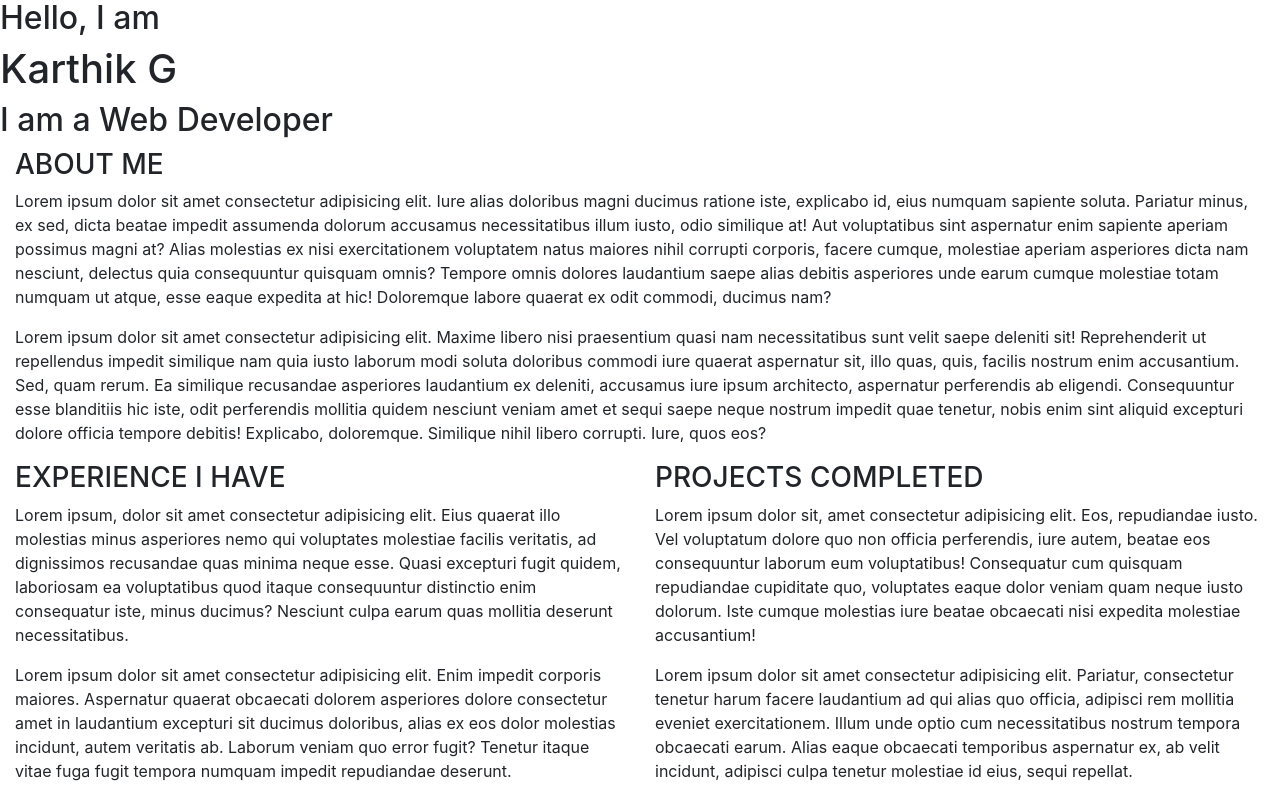
After one commit to karthxk/Disease-Prediction, a Flask app: page /trial in a window 1280 px wide. The commit adds this page. Shown: the part 301-1100 px from the top of the page. Run offline with Flask 2, Linux system fonts and the light colour scheme; some libraries are stand-ins or nearby versions.

Commit message:
add html pages

```diff
--- a/app.py
+++ b/app.py
@@ -20,3 +20,8 @@ def register():
 @app.route("/home")
 def home():
     return render_template("index.html")
+
+
+@app.route("/trial")
+def trial():
+    return render_template("trial.html")
--- a/static/style.css
+++ b/static/style.css
@@ -1,5 +1,33 @@
 body {
   background-color: #000000;
+}
+
+/* navbar */
+.title {
+  background-color: transparent;
+}
+
+/* .title-div {
+  padding: 0 5%;
+} */
+
+.navbar {
+  padding-bottom: 4.5rem;
+}
+
+.navbar-brand {
+  font-size: 2.5rem;
+  color: red;
+  /* font-weight: bold; */
+}
+
+.nav-item {
+  padding: 0 18px;
+}
+
+.nav-link {
+  font-weight: 100;
+  font-size: 1.2rem;
 }
 
 .header {
@@ -45,3 +73,7 @@ body {
 .bottom > a {
   color: #ffffff;
 }
+
+.home {
+  padding: 0 5%;
+}
--- /dev/null
+++ b/templates/trial.html
@@ -0,0 +1,54 @@
+<!DOCTYPE html>
+<html lang="en">
+  <head>
+    <meta charset="UTF-8" />
+    <meta name="viewport" content="width=device-width, initial-scale=1.0" />
+    <title>Karthik</title>
+    <link rel="stylesheet" href="{{ url_for('static', filename='style.css') }}" />
+    <link rel="stylesheet" href="https://stackpath.bootstrapcdn.com/bootstrap/4.5.2/css/bootstrap.min.css" />
+  </head>
+  <body>
+    <nav class="navbar fixed-top navbar-dark bg-dark">
+      <a class="navbar-brand" href=""><h2>Karthik G</h2></a>
+    </nav>
+    <section id="intro">
+      <img src="https://i.imgur.com/cFqw250.png" alt="Karthik G" />
+      <div class="intr">
+        <h2>Hello, I am</h2>
+        <h1>Karthik G</h1>
+        <h2>I am a Web Developer <span></span></h2>
+        <div class="socials">
+          <a target="_blank" href="https://instagram.com/karthik._.g/"><i class="fa fa-instagram"></i></a>
+          <a target="_blank" href="https://github.com/karthxk"><i class="fa fa-github"></i></a>
+        </div>
+      </div>
+    </section>
+    <section id="about">
+      <div class="container-fluid">
+        <div class="row">
+          <div class="col-12">
+            <h3>ABOUT ME</h3>
+            <p>Lorem ipsum dolor sit amet consectetur adipisicing elit. Iure alias doloribus magni ducimus ratione iste, explicabo id, eius numquam sapiente soluta. Pariatur minus, ex sed, dicta beatae impedit assumenda dolorum accusamus necessitatibus illum iusto, odio similique at! Aut voluptatibus sint aspernatur enim sapiente aperiam possimus magni at? Alias molestias ex nisi exercitationem voluptatem natus maiores nihil corrupti corporis, facere cumque, molestiae aperiam asperiores dicta nam nesciunt, delectus quia consequuntur quisquam omnis? Tempore omnis dolores laudantium saepe alias debitis asperiores unde earum cumque molestiae totam numquam ut atque, esse eaque expedita at hic! Doloremque labore quaerat ex odit commodi, ducimus nam?</p>
+            <p>Lorem ipsum dolor sit amet consectetur adipisicing elit. Maxime libero nisi praesentium quasi nam necessitatibus sunt velit saepe deleniti sit! Reprehenderit ut repellendus impedit similique nam quia iusto laborum modi soluta doloribus commodi iure quaerat aspernatur sit, illo quas, quis, facilis nostrum enim accusantium. Sed, quam rerum. Ea similique recusandae asperiores laudantium ex deleniti, accusamus iure ipsum architecto, aspernatur perferendis ab eligendi. Consequuntur esse blanditiis hic iste, odit perferendis mollitia quidem nesciunt veniam amet et sequi saepe neque nostrum impedit quae tenetur, nobis enim sint aliquid excepturi dolore officia tempore debitis! Explicabo, doloremque. Similique nihil libero corrupti. Iure, quos eos?</p>
+          </div>
+        </div>
+      </div>
+    </section>
+    <section id="Experience">
+      <div class="container-fluid">
+        <div class="row">
+          <div class="col-md-6">
+            <h3>EXPERIENCE I HAVE</h3>
+            <p>Lorem ipsum, dolor sit amet consectetur adipisicing elit. Eius quaerat illo molestias minus asperiores nemo qui voluptates molestiae facilis veritatis, ad dignissimos recusandae quas minima neque esse. Quasi excepturi fugit quidem, laboriosam ea voluptatibus quod itaque consequuntur distinctio enim consequatur iste, minus ducimus? Nesciunt culpa earum quas mollitia deserunt necessitatibus.</p>
+            <p>Lorem ipsum dolor sit amet consectetur adipisicing elit. Enim impedit corporis maiores. Aspernatur quaerat obcaecati dolorem asperiores dolore consectetur amet in laudantium excepturi sit ducimus doloribus, alias ex eos dolor molestias incidunt, autem veritatis ab. Laborum veniam quo error fugit? Tenetur itaque vitae fuga fugit tempora numquam impedit repudiandae deserunt.</p>
+          </div>
+          <div class="col-md-6">
+            <h3>PROJECTS COMPLETED</h3>
+            <p>Lorem ipsum dolor sit, amet consectetur adipisicing elit. Eos, repudiandae iusto. Vel voluptatum dolore quo non officia perferendis, iure autem, beatae eos consequuntur laborum eum voluptatibus! Consequatur cum quisquam repudiandae cupiditate quo, voluptates eaque dolor veniam quam neque iusto dolorum. Iste cumque molestias iure beatae obcaecati nisi expedita molestiae accusantium!</p>
+            <p>Lorem ipsum dolor sit amet consectetur adipisicing elit. Pariatur, consectetur tenetur harum facere laudantium ad qui alias quo officia, adipisci rem mollitia eveniet exercitationem. Illum unde optio cum necessitatibus nostrum tempora obcaecati earum. Alias eaque obcaecati temporibus aspernatur ex, ab velit incidunt, adipisci culpa tenetur molestiae id eius, sequi repellat.</p>
+          </div>
+        </div>
+      </div>
+    </section>
+  </body>
+</html>
```
Also changed, not shown: templates/index.html (+24 -1 lines).
